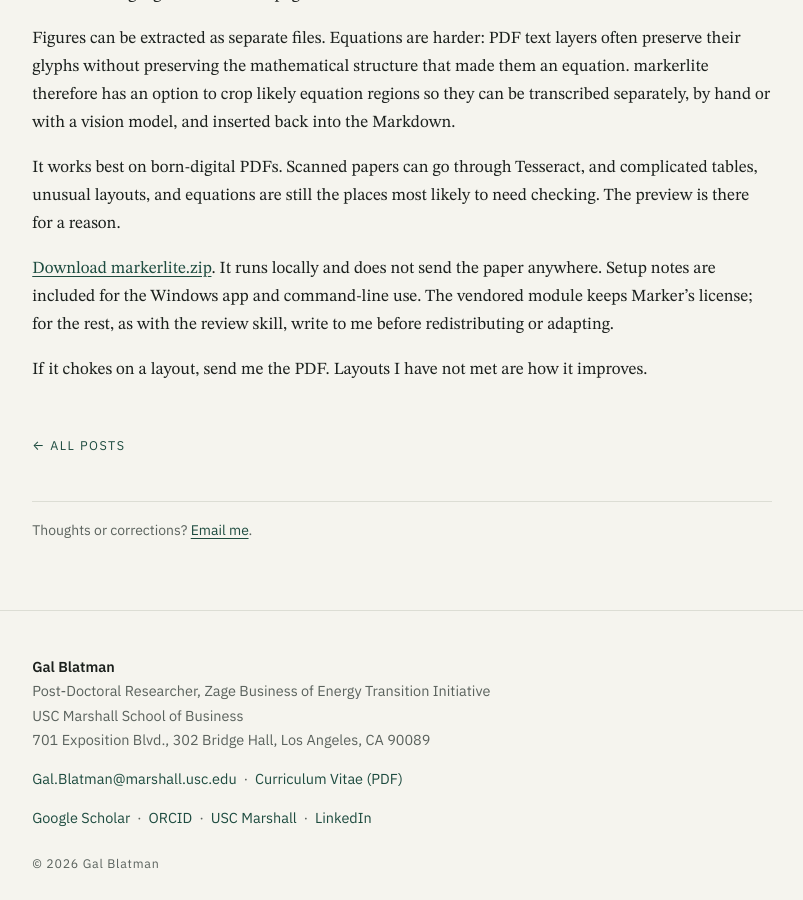
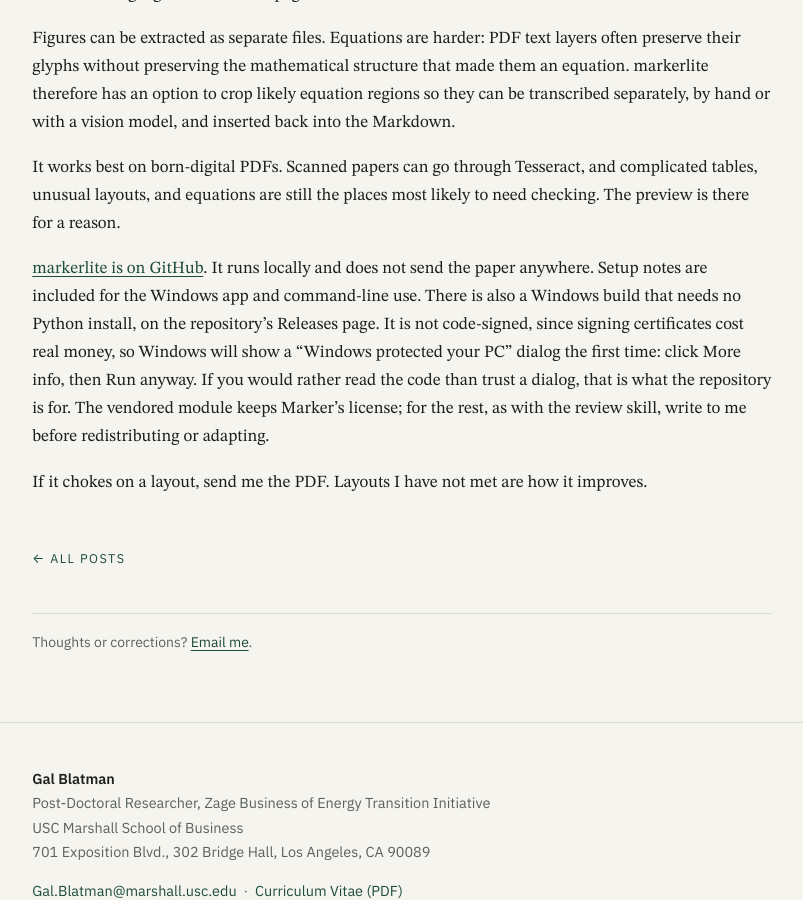
Before and after one commit to GalBlatman/GalBlatman.github.io, a Jekyll site: the page built from _posts/2026-08-28-markerlite.md, in a window 1280 px wide and 900 px high, scrolled down 1156 px. Shown: the whole window, without its empty margins (238-1041 px from the left). Built offline with Jekyll 4.4.1, drawn with Linux system fonts in a browser that asks for light colours.

Commit message:
markerlite: link the GitHub repo, note the unsigned Windows build
Replace the local zip download with the repository link and remove the
zip from assets.

Co-Authored-By: Claude Fable 5.1 <noreply@anthropic.com>

```diff
--- a/_posts/2026-08-28-markerlite.md
+++ b/_posts/2026-08-28-markerlite.md
@@ -19,6 +19,6 @@ Figures can be extracted as separate files. Equations are harder: PDF text layer
 
 It works best on born-digital PDFs. Scanned papers can go through Tesseract, and complicated tables, unusual layouts, and equations are still the places most likely to need checking. The preview is there for a reason.
 
-[Download markerlite.zip](/assets/markerlite.zip). It runs locally and does not send the paper anywhere. Setup notes are included for the Windows app and command-line use. The vendored module keeps Marker's license; for the rest, as with the review skill, write to me before redistributing or adapting.
+[markerlite is on GitHub](https://github.com/GalBlatman/markerlite). It runs locally and does not send the paper anywhere. Setup notes are included for the Windows app and command-line use. There is also a Windows build that needs no Python install, on the repository's Releases page. It is not code-signed, since signing certificates cost real money, so Windows will show a "Windows protected your PC" dialog the first time: click More info, then Run anyway. If you would rather read the code than trust a dialog, that is what the repository is for. The vendored module keeps Marker's license; for the rest, as with the review skill, write to me before redistributing or adapting.
 
 If it chokes on a layout, send me the PDF. Layouts I have not met are how it improves.
```
Also changed, not shown: 1 other file.
